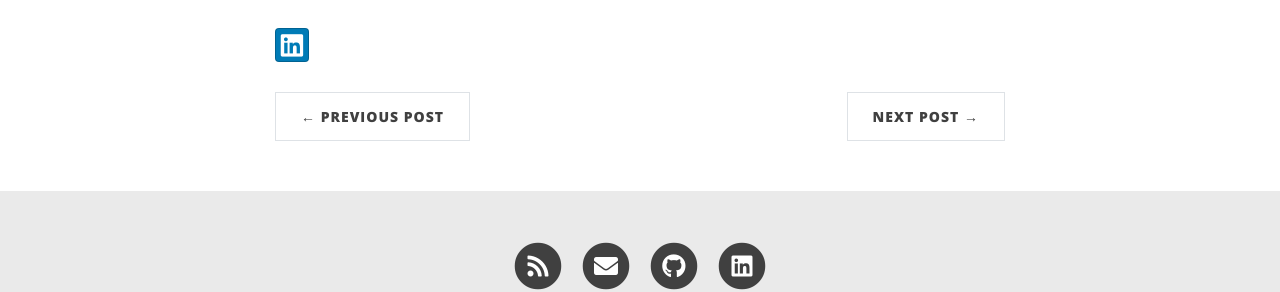
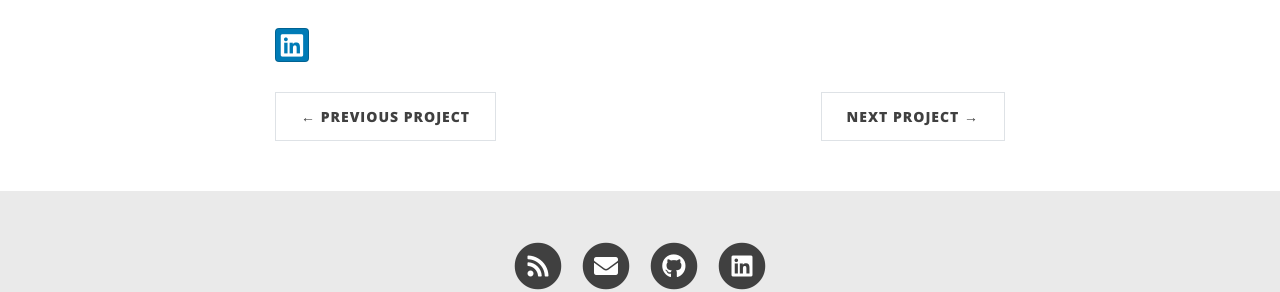
Before and after one commit to samanthemum/samanthemum.github.io, a Jekyll site: the page built from _posts/2020-10-17-city_search.md, in a window 1280 px wide and 1260 px high. Shown: the part 835-1127 px from the top of the window. Built offline with Jekyll 4.4.1, drawn with Linux system fonts in a browser that asks for light colours; nearby versions of some CDN libraries.

Commit message:
Changed post to project

```diff
--- a/_layouts/post.html
+++ b/_layouts/post.html
@@ -67,12 +67,12 @@
       <ul class="pagination blog-pager">
         {% if page.previous.url %}
         <li class="page-item previous">
-          <a class="page-link" href="{{ page.previous.url | relative_url }}" data-toggle="tooltip" data-placement="top" title="{{page.previous.title}}">&larr; Previous Post</a>
+          <a class="page-link" href="{{ page.previous.url | relative_url }}" data-toggle="tooltip" data-placement="top" title="{{page.previous.title}}">&larr; Previous Project</a>
         </li>
         {% endif %}
         {% if page.next.url %}
         <li class="page-item next">
-          <a class="page-link" href="{{ page.next.url | relative_url }}" data-toggle="tooltip" data-placement="top" title="{{page.next.title}}">Next Post &rarr;</a>
+          <a class="page-link" href="{{ page.next.url | relative_url }}" data-toggle="tooltip" data-placement="top" title="{{page.next.title}}">Next Project &rarr;</a>
         </li>
         {% endif %}
       </ul>
```
